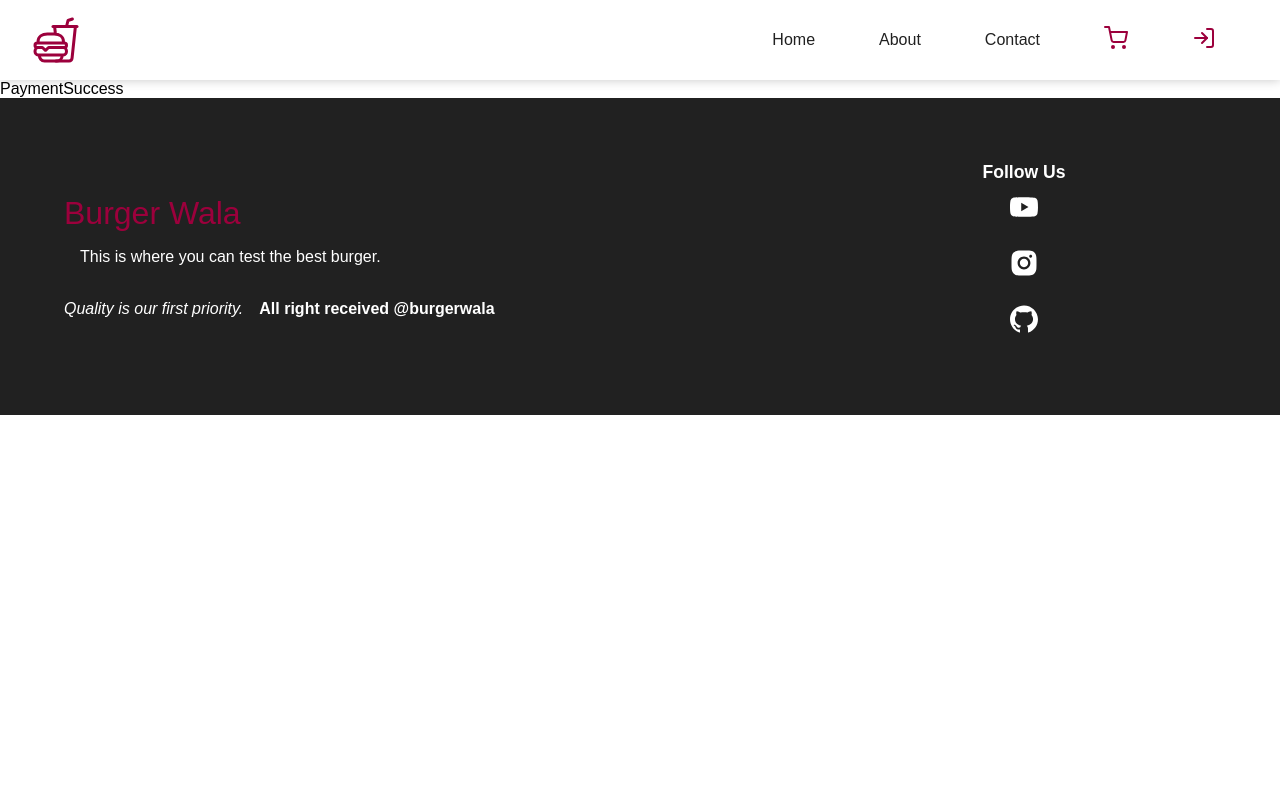
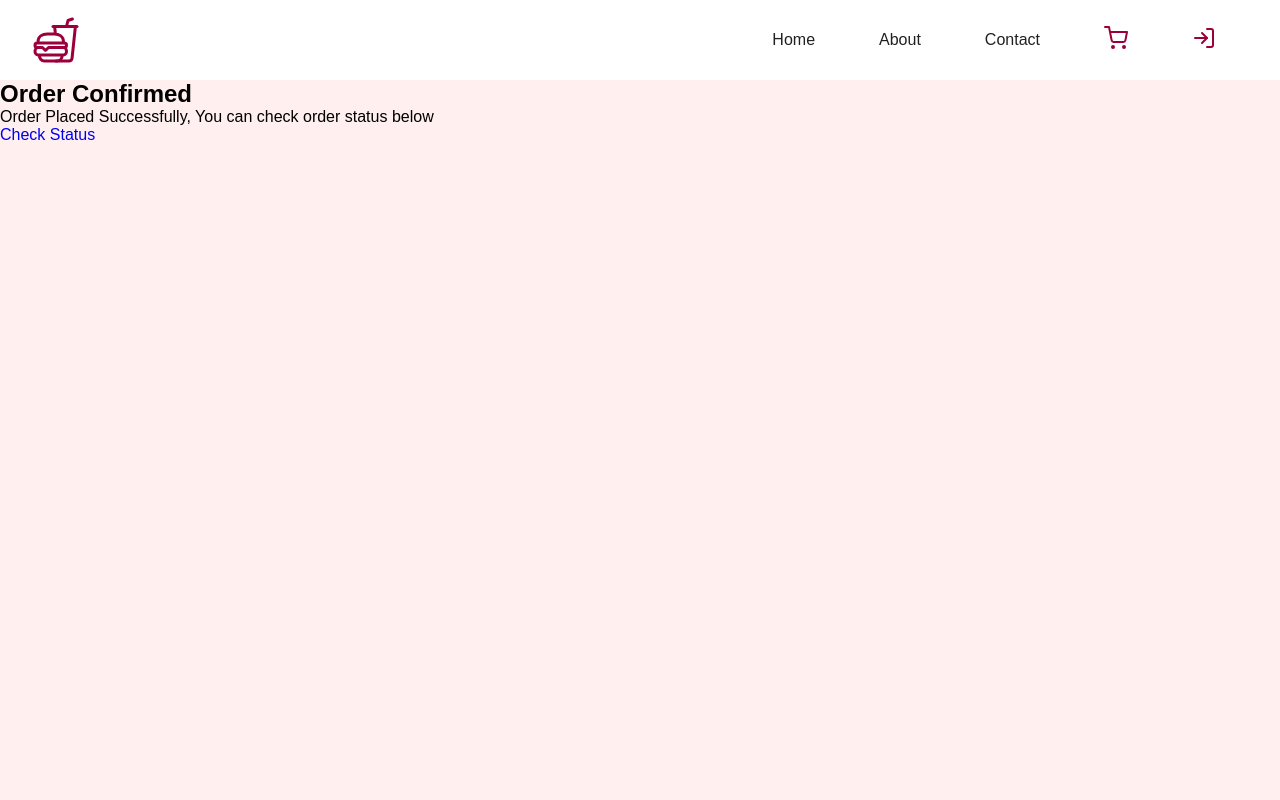
Before and after one commit to 0ALEX-2/burgar_wala, a React (Create React App) app: page /paymentSuccess in a window 1280 px wide. Shown: the top 800 px of the page. Built offline with nearby package versions, Linux system fonts and the light colour scheme.

Commit message:
payment success

```diff
--- a/src/components/cart/PaymentSuccess.jsx
+++ b/src/components/cart/PaymentSuccess.jsx
@@ -1,7 +1,16 @@
 import React from "react";
+import { Link } from "react-router-dom";
 
 const PaymentSuccess = () => {
-  return <div>PaymentSuccess</div>;
+  return (
+    <section className="paymentSuccess">
+      <main>
+        <h1>Order Confirmed</h1>
+        <p>Order Placed Successfully, You can check order status below</p>
+        <Link to="/myOrders">Check Status</Link>
+      </main>
+    </section>
+  );
 };
 
 export default PaymentSuccess;
--- a/src/styles/paymentSuccess.scss
+++ b/src/styles/paymentSuccess.scss
@@ -1 +1,7 @@
-@import "colors"
+@import "colors";
+
+.paymentSuccess{
+    background-color: $pink;
+    width: 100%;
+    height: 100vh;
+}
```
